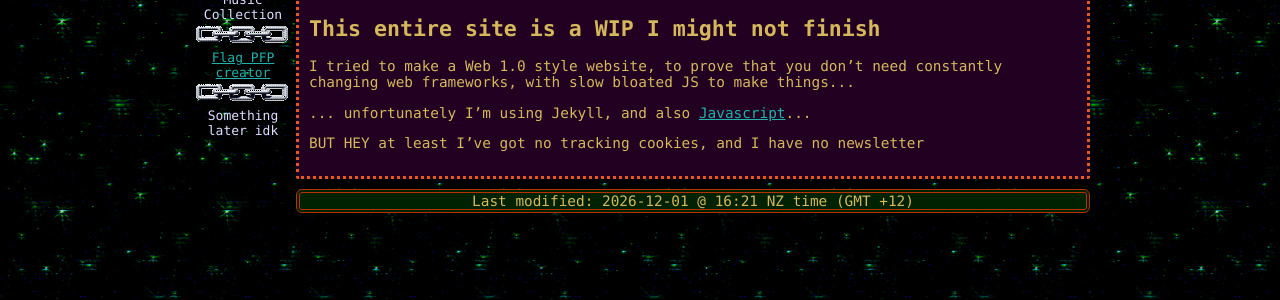
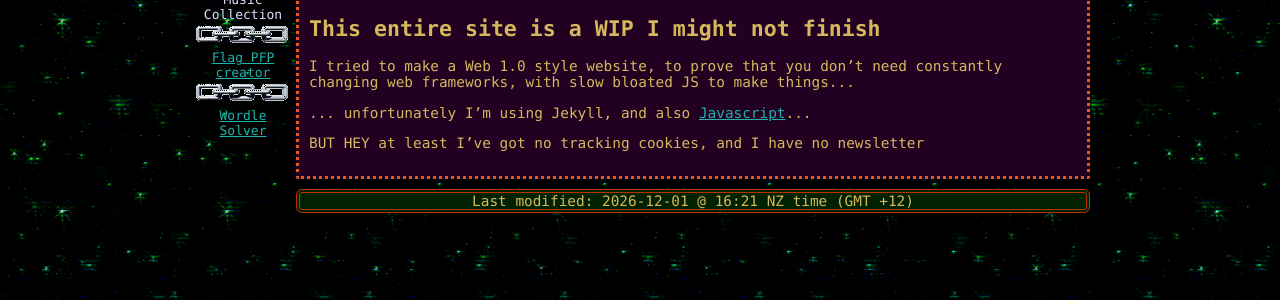
Before and after one commit to 64andy/neocities-website, a Jekyll site: the page built from pages/index.md, in a window 1280 px wide. Shown: the part 128-428 px from the top of the page. Built offline with Jekyll 4.4.1, drawn with Linux system fonts in a browser that asks for light colours.

Commit message:
Added the Wordle solver to the website's side bar

```diff
--- a/_includes/sidebar.html
+++ b/_includes/sidebar.html
@@ -25,7 +25,7 @@
       <td><img src="/img/chain.gif" /></td>
     </tr>
     <tr>
-      <td>Something later idk</td>
+      <td><a href="/wordle-solver/">Wordle Solver</a></td>
     </tr>
   </tbody>
 </table>
```
